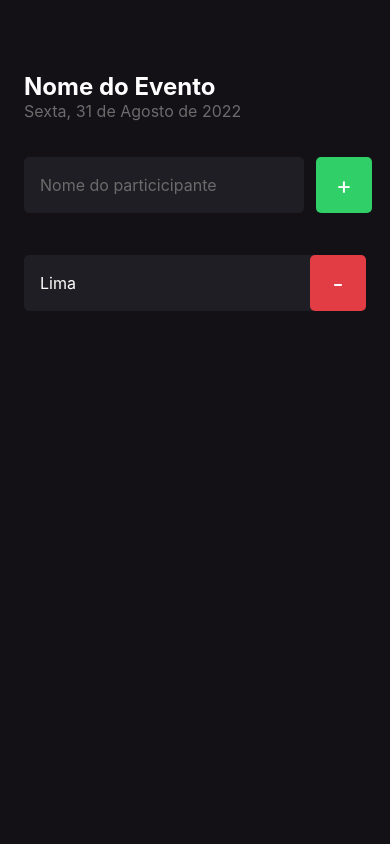
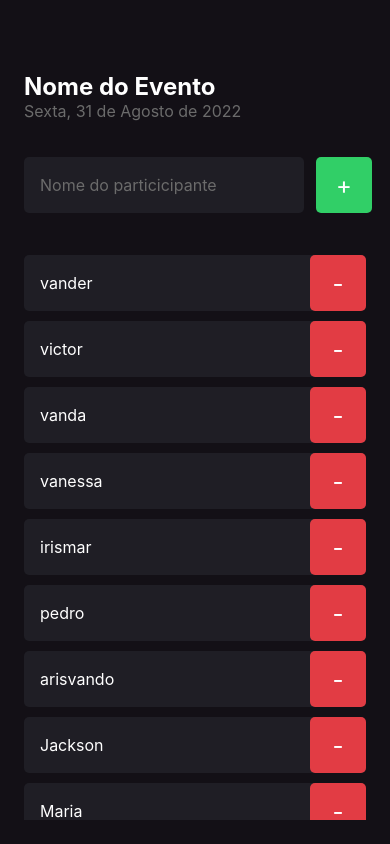
Before and after one commit to vanderL/i-am-here, a React Native app: screen / in a window 390 px wide. Built offline with nearby package versions, Linux system fonts and the light colour scheme.

Commit message:
aplly scroll viewer

```diff
--- a/src/screens/Home/index.tsx
+++ b/src/screens/Home/index.tsx
@@ -1,11 +1,13 @@
-import { Text, TextInput, View, TouchableOpacity } from 'react-native';
+import { Text, TextInput, View, TouchableOpacity, ScrollView } from 'react-native';
 import { Participant } from '../../components/Participant';
 
 import { styles } from './styles';
 
 export function Home() {
-  function handleParticipantAdd() {
-    console.log('adicionou')
+  const participants = ['vander', 'victor', 'vanda', 'vanessa', 'irismar', 'pedro', 'arisvando', 'Jackson', 'Maria']
+
+  function handleParticipantAdd(name: string) {
+    console.log(`Adicionou o ${name}`)
   }
 
   function handleParticipantRemove(name: string) {
@@ -25,16 +27,20 @@ export function Home() {
         />
         <TouchableOpacity
           style={styles.btn}
-          onPress={handleParticipantAdd}
+          onPress={() => handleParticipantAdd("Vander")}
         >
           <Text style={styles.btnText}>+</Text>
         </TouchableOpacity>
       </View>
+      <ScrollView showsVerticalScrollIndicator={false}>
+        {participants.map(participant => (
+          <Participant
+            name={participant}
+            onRemove={() => handleParticipantRemove(participant)}
+          />
 
-      <Participant
-        name="Lima"
-        onRemove={() => handleParticipantRemove("rodrigo")}
-      />
+        ))}
+      </ScrollView>
 
 
     </View>
```
